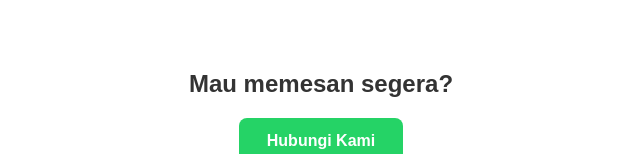
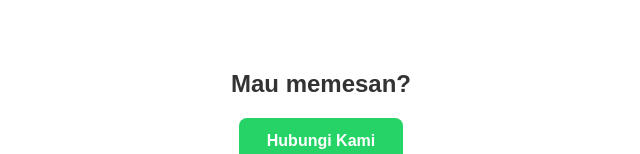
Before and after one commit to ridhakurfi/ginacakeshop, a React (Vite) app: page / in a window 1280 px wide. Shown: the part 2054-2208 px from the top of the page, without its empty margins (319-959 px from the left). Built offline with nearby package versions, Linux system fonts and the light colour scheme.

Commit message:
added carousel hard coded array +4

```diff
--- a/src/pages/Home.jsx
+++ b/src/pages/Home.jsx
@@ -172,7 +172,7 @@ function Home() {
 
             {/* CONTACT */}
             <section className="contact">
-                <h2>Mau memesan segera?</h2>
+                <h2>Mau memesan?</h2>
 
                 <a
                     href="https://wa.me/6281371905444"
--- a/src/styles/home.css
+++ b/src/styles/home.css
@@ -292,6 +292,7 @@ body {
     .hero-overlay p {
         font-size: 1rem;
     }
+
     .order-btn {
     width: auto;
     max-width: none;
@@ -347,7 +348,7 @@ body {
         height: 300px;
     }
 
-  .contact-btn {
+    .contact-btn{
         width: 100%;
         max-width: 320px;
         text-align: center;
```
Lines whose indentation alone changed are shown as unchanged.
